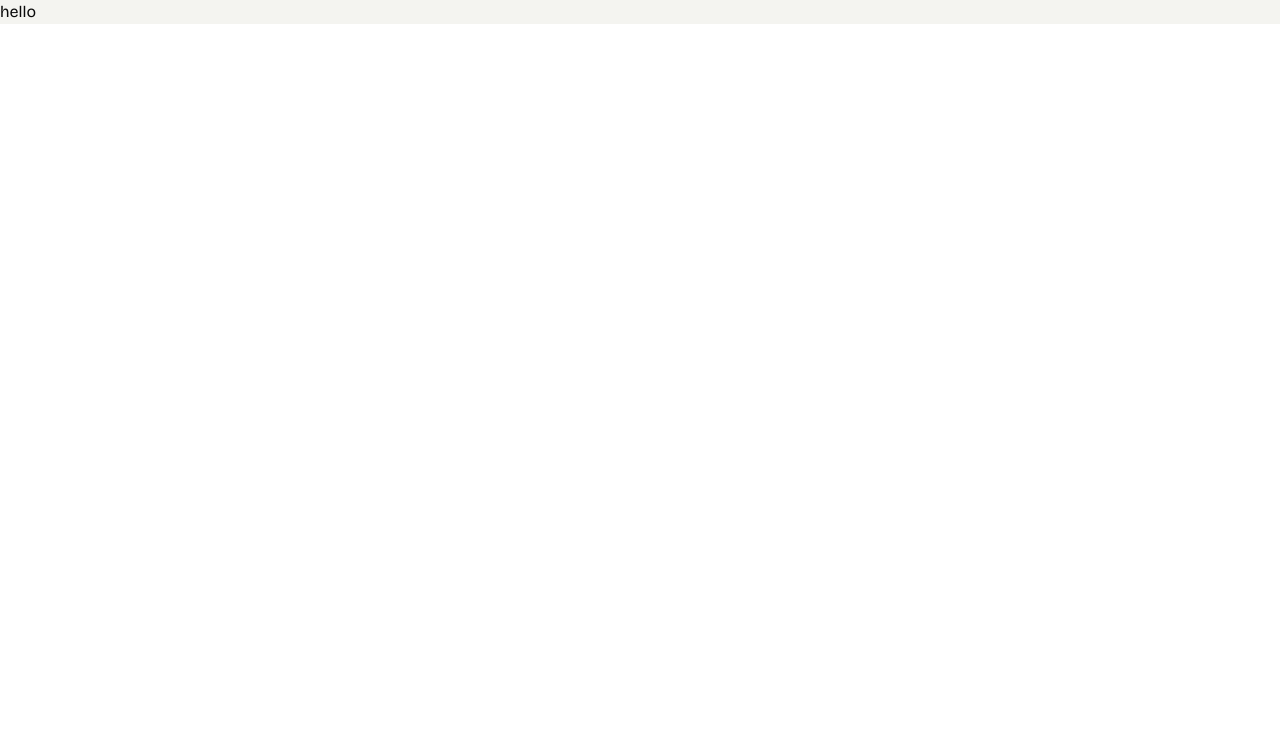
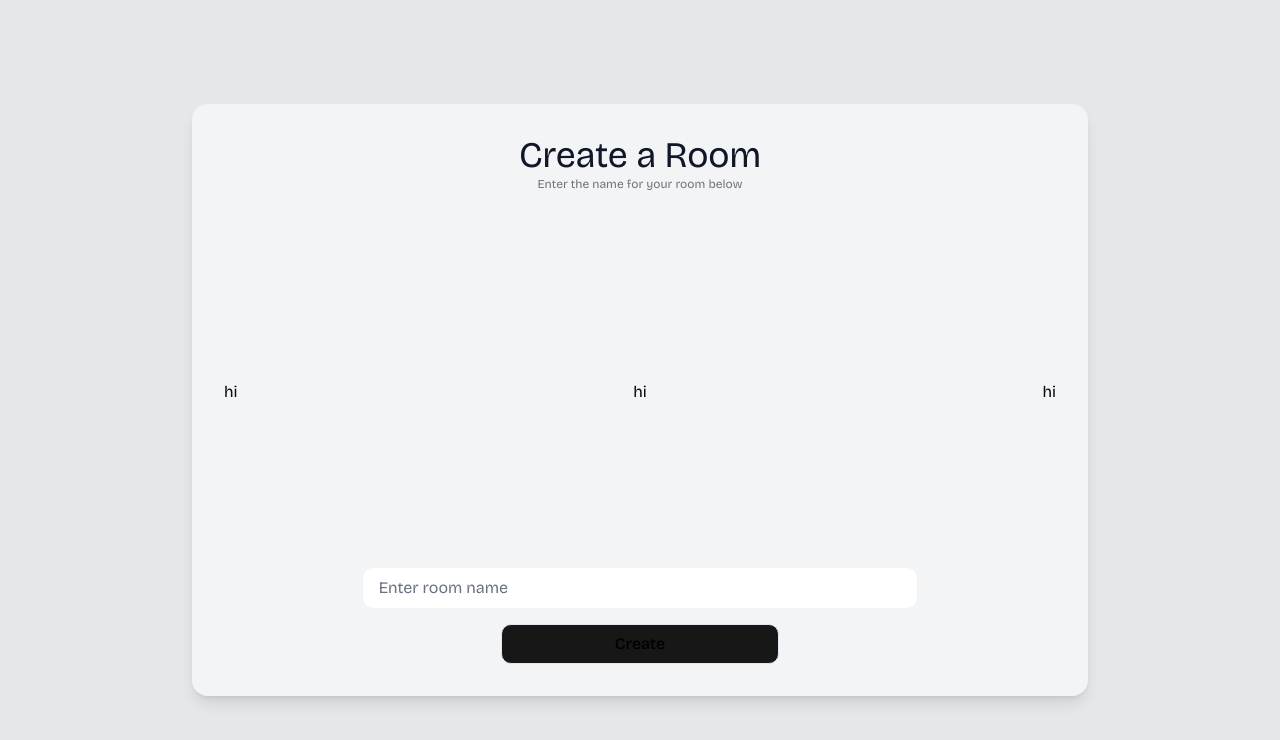
Before and after one commit to jotx19/disposable-integration, a Next.js app in the folder frontend/: page /chat/create in a window 1280 px wide. Shown: the top 740 px of the page. Built offline with nearby package versions, Linux system fonts and the light colour scheme.

Commit message:
create-page-structure_added

```diff
--- a/frontend/src/app/(chat)/chat/create/page.tsx
+++ b/frontend/src/app/(chat)/chat/create/page.tsx
@@ -1,9 +1,122 @@
-import React from 'react'
+"use client";
 
-const hello = () => {
+import { useState } from "react";
+import { useRoomStore } from "@/store/useRoomStore";
+import { Card } from "@/components/ui/card";
+import { Button } from "@/components/ui/button";
+import {
+  Loader2,
+  Link as LinkIcon,
+  ExternalLink,
+  ArrowRight,
+  Verified,
+  Check,
+} from "lucide-react";
+import { Badge } from "@/components/ui/badge";
+import { toast } from "sonner";
+
+export default function CreateRoomPage() {
+  const [roomName, setRoomName] = useState("");
+  const [inviteLink, setInviteLink] = useState<string | null>(null);
+  const [copied, setCopied] = useState(false);
+
+  const { createRoom, isCreatingRoom } = useRoomStore();
+
+  const handleCreate = async () => {
+    if (!roomName.trim()) return;
+    const room = await createRoom({ name: roomName });
+    if (room) {
+      setInviteLink(room.inviteLink || null);
+    }
+  };
+
+  const handleCopy = async () => {
+    if (inviteLink) {
+      await navigator.clipboard.writeText(inviteLink);
+      setCopied(true);
+      toast.success("Invite link copied!");
+      setTimeout(() => setCopied(false), 2000);
+    }
+  };
+
   return (
-    <div>hello</div>
-  )
+    <div className="min-h-screen flex items-center justify-center bg-gray-200 dark:bg-[#0A0A0A] p-6">
+      <Card className="w-full max-w-4xl border-none h-[74vh] flex flex-col rounded-2xl shadow-lg bg-gray-100 dark:bg-[#171717] text-center p-8">
+        {!inviteLink ? (
+          <div className="flex flex-col h-full w-full">
+            {/* Top Section */}
+            <div className="flex flex-col items-center mb-6">
+              <h1 className="md:text-4xl text-3xl text-gray-900 dark:text-white">
+                Create a Room
+              </h1>
+              <p className="text-muted-foreground md:text-xs text-[10px]">
+                Enter the name for your room below
+              </p>
+            </div>
+
+            {/* Middle Empty Section */}
+            <div className="flex-1 flex items-center justify-center">hi
+              {/* Placeholder div for future use (illustration/animation) */}
+              <div className="w-full h-full flex items-center justify-center">hi
+                {/* empty for now */}
+              </div>hi
+            </div>
+
+            <div className="flex flex-col items-center gap-4">
+              <input
+                type="text"
+                value={roomName}
+                onChange={(e) => setRoomName(e.target.value)}
+                placeholder="Enter room name"
+                className="md:w-2/3 w-full px-4 py-2 rounded-lg bg-white dark:bg-white/20 text-gray-900 dark:text-white placeholder:text-gray-500 dark:placeholder:text-white/60 focus:ring-2 focus:ring-yellow-300"
+              />
+              <Button
+                variant="elevated"
+                size="sm"
+                onClick={handleCreate}
+                disabled={isCreatingRoom}
+                className="w-1/3 flex items-center justify-center gap-2 py-2 rounded-lg text-black hover:bg-yellow-500 transition"
+              >
+                {isCreatingRoom && <Loader2 className="h-4 w-4 animate-spin" />}
+                Create
+              </Button>
+            </div>
+          </div>
+        ) : (
+          <>
+            <Badge className="text-lg rounded-full mb-6">
+              <Verified className="text-blue-200 fill-blue-600 mr-2" />
+              Room Created Successfully!
+            </Badge>
+
+            <div className="w-full border border-dashed rounded-2xl flex items-center justify-between gap-4 p-5">
+              <Button
+                onClick={handleCopy}
+                variant="secondary"
+                className="flex-1 flex items-center justify-center text-lg w-full h-12 rounded-xl"
+              >
+                {copied ? (
+                  <>
+                    <Check className="h-5 w-5 mr-2" />
+                    Copied
+                  </>
+                ) : (
+                  <>
+                    <LinkIcon className="h-5 w-5 mr-2" />
+                    Copy Invite Link
+                  </>
+                )}
+              </Button>
+
+              <Button asChild className="flex-1 h-12 text-lg rounded-xl">
+                <a href="/chat">
+                  Visit Room <ExternalLink className="h-5 w-5 ml-2" />
+                </a>
+              </Button>
+            </div>
+          </>
+        )}
+      </Card>
+    </div>
+  );
 }
-
-export default hello
--- a/frontend/src/app/(chat)/chat/page.tsx
+++ b/frontend/src/app/(chat)/chat/page.tsx
@@ -48,7 +48,7 @@ const ChatLandingPage = () => {
               Hello, guest
             </Badge>
           )}
-          <p className="md:text-sm text-[8px] text-muted-foreground text-center">
+          <p className="md:text-sm text-[9px] text-muted-foreground text-center">
             Groups you are joined will be listed below
           </p>
         </div>
@@ -75,7 +75,7 @@ const ChatLandingPage = () => {
               ))}
             </ul>
           ) : authUser && userRooms.length === 0 ? (
-            <ul className="space-y-3 w-2/3 mx-auto">
+            <ul className="space-y-3 pt-9 md:w-2/3 mx-auto">
               {Array.from({ length: 5 }).map((_, idx) => (
                 <li
                   key={idx}
@@ -87,7 +87,7 @@ const ChatLandingPage = () => {
               ))}
             </ul>
           ) : authUser ? (
-            <ul className="space-y-3 pt-6 md:w-2/3 mx-auto">
+            <ul className="space-y-3 md:w-2/3 mx-auto">
               {userRooms.map((room) => (
                 <li
                   key={room._id}
--- a/frontend/src/app/(chat)/join/[roomCode]/page.tsx
+++ b/frontend/src/app/(chat)/join/[roomCode]/page.tsx
@@ -24,7 +24,6 @@ const JoinRoomPage: React.FC<JoinPageProps> = ({ params }) => {
         toast.success(`Joined room "${room.name}" successfully!`);
         router.push(`/chat/${room.roomCode}`);
       } else {
-        toast.error("Failed to join room. Room may not exist or already joined.");
         router.push("/");
       }
     };
--- a/frontend/src/store/useRoomStore.ts
+++ b/frontend/src/store/useRoomStore.ts
@@ -63,9 +63,18 @@ export const useRoomStore = create<RoomStore>((set, get) => ({
     set({ isCreatingRoom: true });
     try {
       const res = await axiosInstance.post("/room/create", data);
-      const room: Room = res.data.room;
 
+      if (res.status === 200 && res.data?.roomCode) {
         if (res.data?.message) toast.success(res.data.message);
+
+        const room: Room = {
+          _id: res.data.roomId,
+          name: data.name,
+          roomCode: res.data.roomCode,
+          createdBy: { _id: "", name: "", email: "" },
+          members: [],
+          inviteLink: res.data.inviteLink,
+        };
 
         set({
           createdRoomCode: room.roomCode,
@@ -73,12 +82,16 @@ export const useRoomStore = create<RoomStore>((set, get) => ({
         });
 
         return room;
+      } else {
+        toast.error(res.data?.message || "Failed to create room");
+      }
     } catch (error: any) {
       toast.error(error.response?.data?.message || "Failed to create room");
     } finally {
       set({ isCreatingRoom: false });
     }
   },
+
 
   joinRoom: async (roomCode) => {
     set({ isJoiningRoom: true });
```
Also changed, not shown: 1 other file (tests, documents, lock files or other folders). Lines whose indentation alone changed are shown as unchanged.
